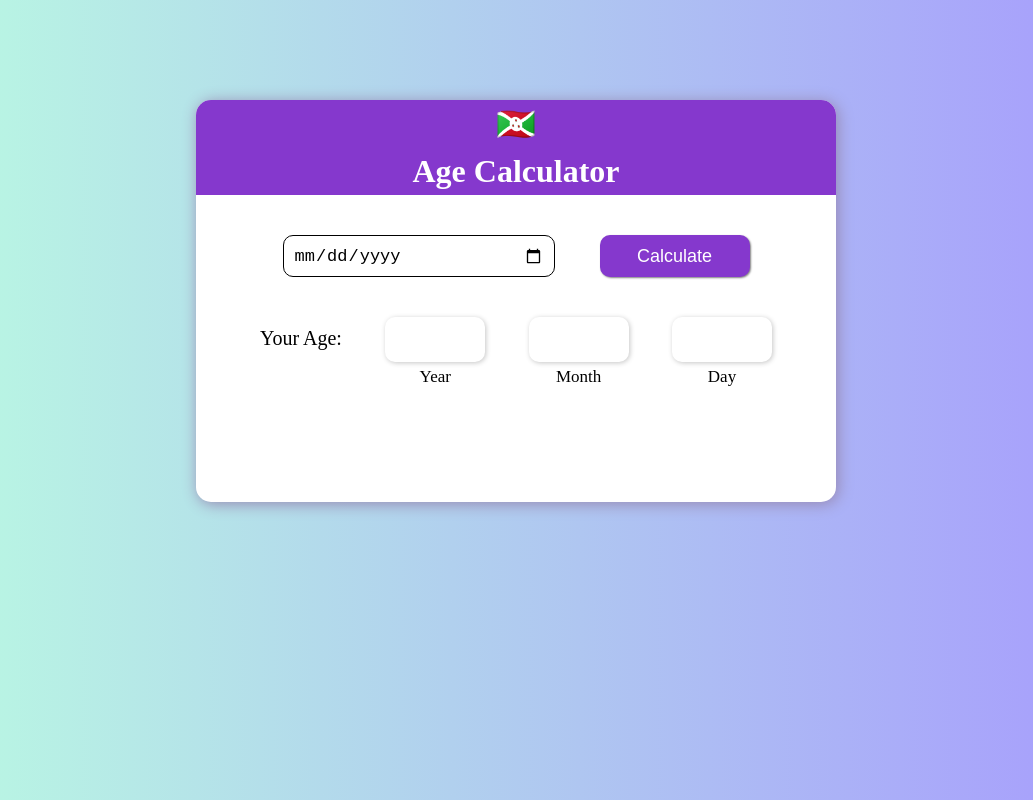
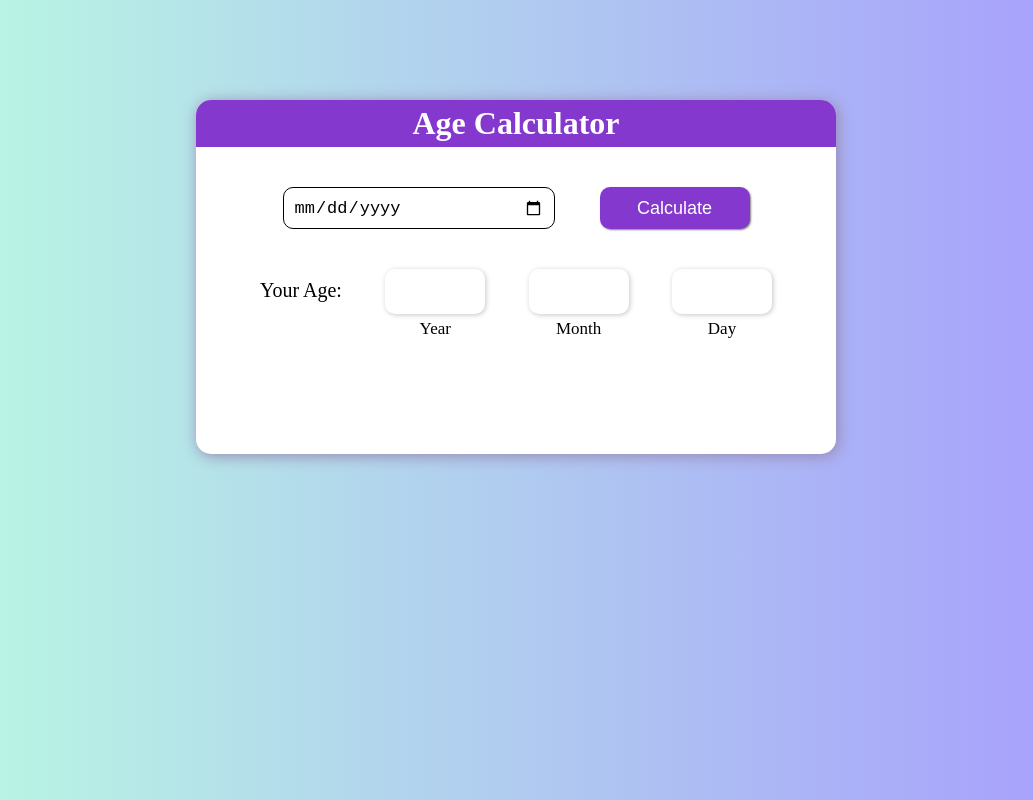
Before and after one commit to ahsan4u/codealpha_tasks, a plain HTML site: page index.html in a window 1280 px wide. Shown: the whole page, without its empty margins (124-1157 px from the left). Drawn offline with Linux system fonts and the light colour scheme.

Commit message:
Update index.html

```diff
--- a/index.html
+++ b/index.html
@@ -8,7 +8,6 @@
 </head>
 <body>
     <div class="container">
-        <h1>🇧🇮</h1>
         <h1>Age Calculator</h1>
         <div class="content">
             <div class="first-row">
```
